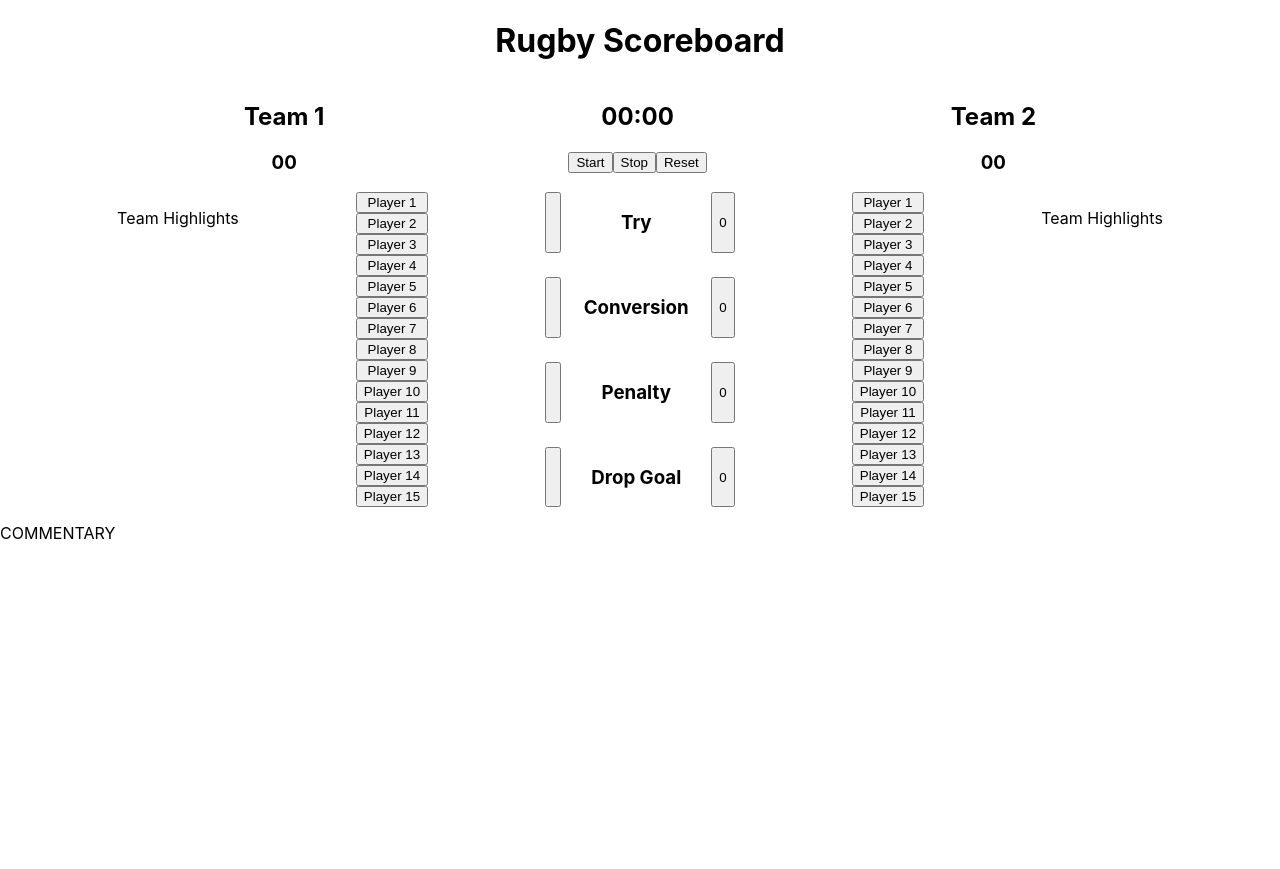
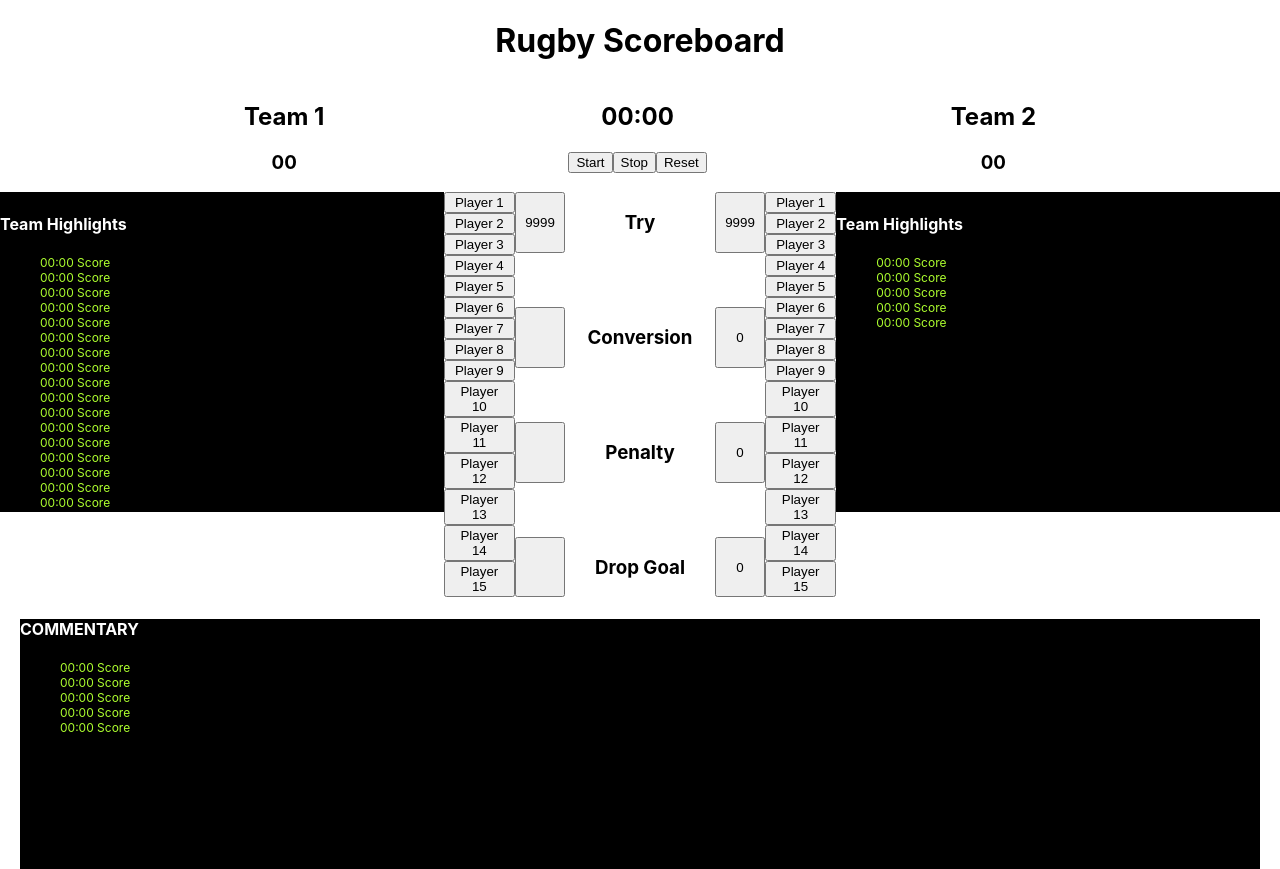
Before and after one commit to DSutcliffe/rugby-scoreboard, a React (Create React App) app: page / in a window 1280 px wide. Before the commit the page ends 800 px from the top, so only its background shows below. Built offline with nearby package versions, Linux system fonts and the light colour scheme.

Commit message:
Added awsome CSS

```diff
--- a/src/App.js
+++ b/src/App.js
@@ -16,8 +16,11 @@ class App extends Component {
     console.log("IN addToTryCount METHOD");
 
     this.setState({
-      team1TryCount: this.tryCount + 1
+      team1TryCount: this.team1TryCount + 1
+      // team1TryCount: 999
     })
+    console.log(this.state.team1TryCount);
+
   }
 
   addToConversionCount = () => {
@@ -64,8 +67,50 @@ class App extends Component {
 
         <div className="footerSection">
 
-          <div className="">
-            <p>Team Highlights</p>
+          <div className="teamHighlights">
+            <h4>Team Highlights</h4>
+              <ul>
+                <li>00:00 Score</li>
+                <li>00:00 Score</li>
+                <li>00:00 Score</li>
+                <li>00:00 Score</li>
+                <li>00:00 Score</li>
+                <li>00:00 Score</li>
+                <li>00:00 Score</li>
+                <li>00:00 Score</li>
+                <li>00:00 Score</li>
+                <li>00:00 Score</li>
+                <li>00:00 Score</li>
+                <li>00:00 Score</li>
+                <li>00:00 Score</li>
+                <li>00:00 Score</li>
+                <li>00:00 Score</li>
+                <li>00:00 Score</li>
+                <li>00:00 Score</li>
+                <li>00:00 Score</li>
+                <li>00:00 Score</li>
+                <li>00:00 Score</li>
+                <li>00:00 Score</li>
+                <li>00:00 Score</li>
+                <li>00:00 Score</li>
+                <li>00:00 Score</li>
+                <li>00:00 Score</li>
+                <li>00:00 Score</li>
+                <li>00:00 Score</li>
+                <li>00:00 Score</li>
+                <li>00:00 Score</li>
+                <li>00:00 Score</li>
+                <li>00:00 Score</li>
+                <li>00:00 Score</li>
+                <li>00:00 Score</li>
+                <li>00:00 Score</li>
+                <li>00:00 Score</li>
+                <li>00:00 Score</li>
+                <li>00:00 Score</li>
+                <li>00:00 Score</li>
+                <li>00:00 Score</li>
+                <li>00:00 Score</li>
+              </ul>
           </div>
 
           <div className="teamPlayers">
@@ -89,27 +134,28 @@ class App extends Component {
           <div className="footerCenter">
 
             <div className="scoreType">
-              <button onClick={this.addToTryCount}>{this.team1TryCount}</button>
+              {/* <button onClick={this.addToTryCount}>{this.team1TryCount}</button> */}
+              <button className="scoreButton" onClick={this.addToTryCount} value={this.team1TryCount} id="team1TryCount">9999</button>
               <h3 className="scoreTypeName">Try</h3>
-              <button>0</button>
+              <button className="scoreButton">9999</button>
             </div>
 
             <div className="scoreType">
-              <button onClick={this.addToConversionCount}>{this.team1ConversionCount}</button>
+              <button className="scoreButton" onClick={this.addToConversionCount}>{this.team1ConversionCount}</button>
               <h3 className="scoreTypeName">Conversion</h3>
-              <button>0</button>
+              <button className="scoreButton">0</button>
             </div>
 
             <div className="scoreType">
-              <button onClick={this.addToPenaltyCount}>{this.team1PenaltyCount}</button>
+              <button className="scoreButton" onClick={this.addToPenaltyCount}>{this.team1PenaltyCount}</button>
               <h3 className="scoreTypeName">Penalty</h3>
-              <button>0</button>
+              <button className="scoreButton">0</button>
             </div>
 
             <div className="scoreType">
-              <button onClick={this.addToDropGoalCount}>{this.team1DropGoalCount}</button>
+              <button className="scoreButton" onClick={this.addToDropGoalCount}>{this.team1DropGoalCount}</button>
               <h3 className="scoreTypeName">Drop Goal</h3>
-              <button>0</button>
+              <button className="scoreButton">0</button>
             </div>
 
           </div>
@@ -132,14 +178,28 @@ class App extends Component {
             <button>Player 15</button>
           </div>
 
-          <div className="">
-            <p>Team Highlights</p>
+          <div className="teamHighlights">
+            <h4>Team Highlights</h4>
+              <ul>
+                <li>00:00 Score</li>
+                <li>00:00 Score</li>
+                <li>00:00 Score</li>
+                <li>00:00 Score</li>
+                <li>00:00 Score</li>
+            </ul>
           </div>
 
         </div>
 
         <div className="commentary">
-          <p>COMMENTARY</p>
+          <h4>COMMENTARY</h4>
+          <ul>
+            <li>00:00 Score</li>
+            <li>00:00 Score</li>
+            <li>00:00 Score</li>
+            <li>00:00 Score</li>
+            <li>00:00 Score</li>
+          </ul>
         </div>
 
       </div>
--- a/src/components/Timer.js
+++ b/src/components/Timer.js
@@ -38,7 +38,8 @@ class Timer extends Component {
       console.log(this.count);
 
       if(this.count === 5) {
-          console.log("Half Time!!!");
+          // console.log("Half Time!!!");
+          this.clearTimer()
       }
   }
 
--- a/src/css/App.css
+++ b/src/css/App.css
@@ -20,10 +20,25 @@
   justify-content: space-evenly;
 }
 
+.teamHighlights {
+  /* margin-top: 0; */
+  /* border-top: 0; */
+  /* padding-top: 0; */
+  height: 320px;
+  overflow-y: auto;
+  color: white;
+  background-color: black;
+  width: 450px;
+}
+
 .teamPlayers {
   display: flex;
   flex-direction: column;
   justify-content: space-around;
+}
+
+.scoreButton {
+  width: 50px;
 }
 
 .scoreType {
@@ -48,3 +63,17 @@
   flex-direction: row;
   justify-content: space-evenly;
 }
+
+.commentary {
+  color: white;
+  background-color: black;
+  height: 250px;
+  margin-left: 20px;
+  margin-right: 20px;
+}
+
+li {
+  list-style-type: none;
+  font-size: 12px;
+  color: greenyellow;
+}
```
